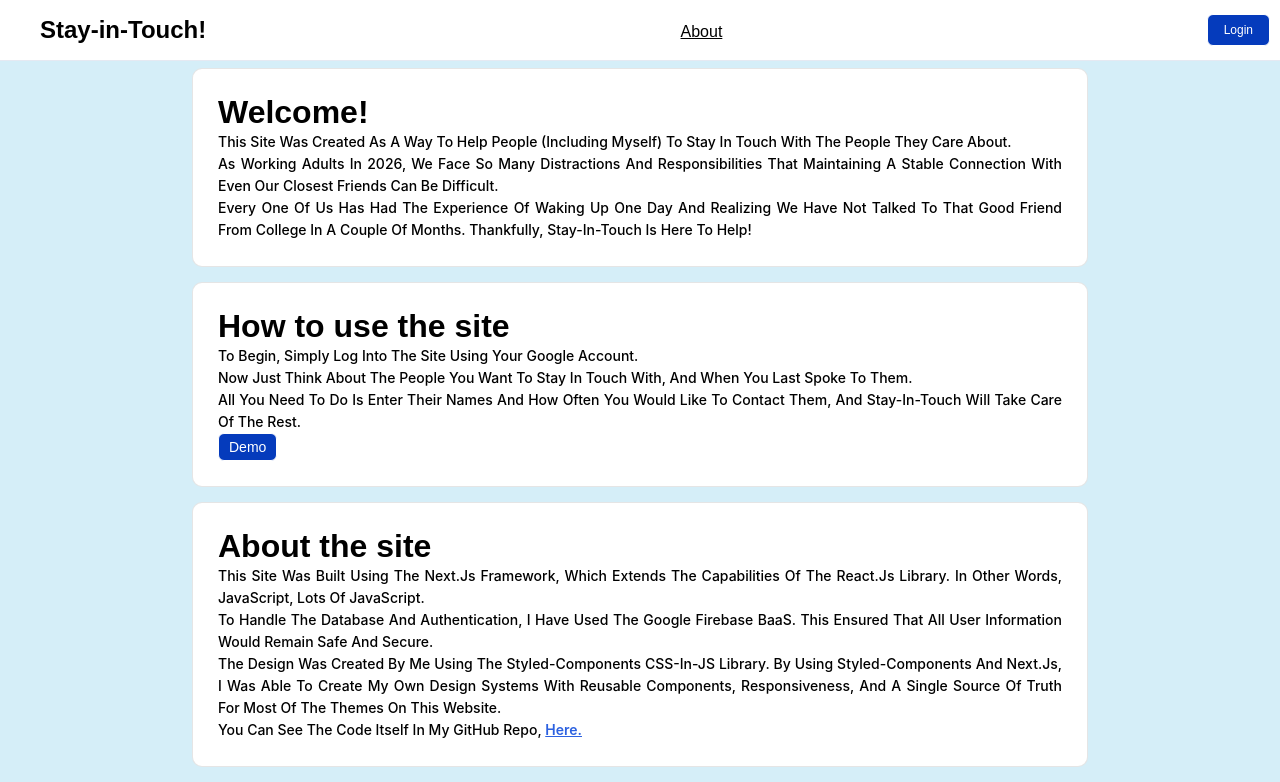
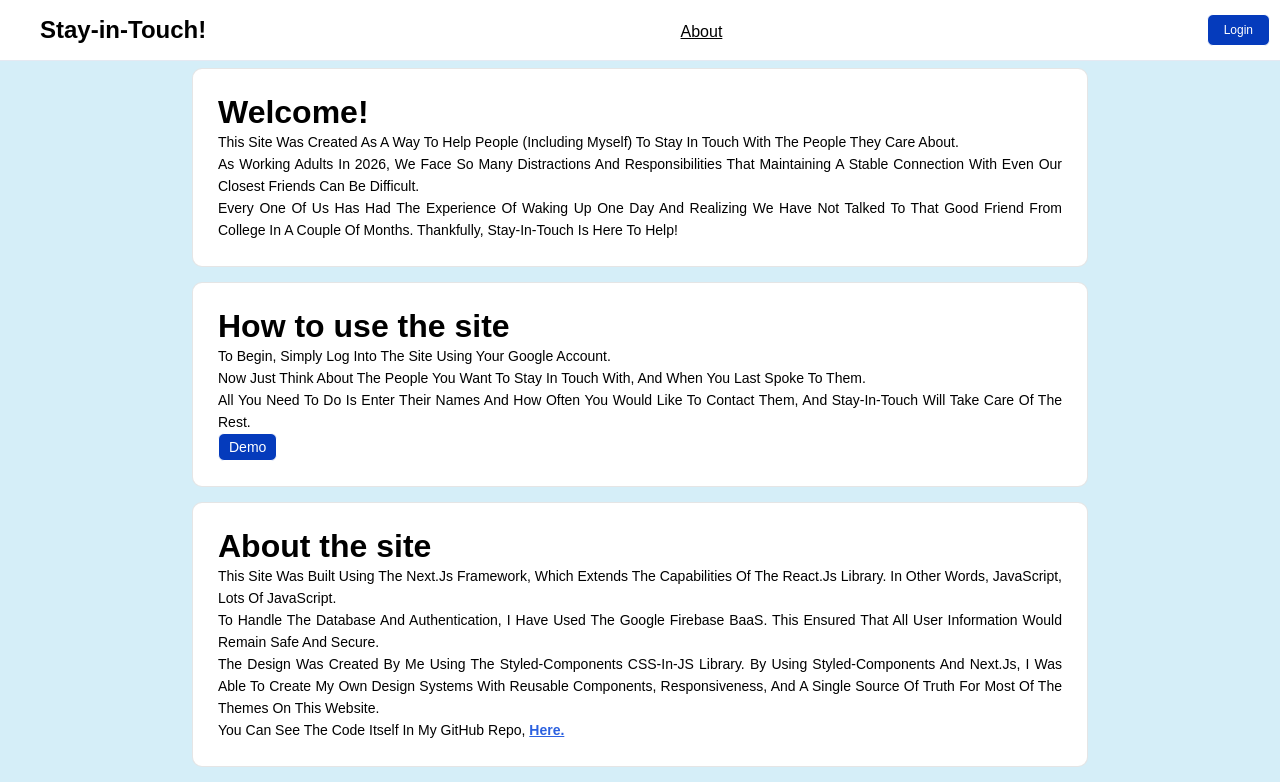
Before and after one commit to idomand/stayInTouch, a Next.js app: page /about in a window 1280 px wide. Shown: the top 782 px of the page. Built offline with nearby package versions, Linux system fonts and the light colour scheme; no server answers.

Commit message:
feat: set initial state of showMainForm to false in MainForm component and update fonts

```diff
--- a/Components/Common/StyledText.ts
+++ b/Components/Common/StyledText.ts
@@ -47,7 +47,6 @@ export const P2 = styled.p`
   font-size: ${({ theme }) => theme.typeScale.p_normal};
 `;
 export const P3 = styled.p`
-  font-family: Inter;
   margin: 0;
   padding: 0;
   font-weight: 500;
--- a/Components/MainForm.tsx
+++ b/Components/MainForm.tsx
@@ -9,7 +9,7 @@ import { H1 } from "./Common/StyledText";
 export default function MainForm() {
   const { currentUser } = useAuth()!;
   const [hiddenGameIndicator, setHiddenGameIndicator] = useState(false);
-  const [showMainForm, setShowMainForm] = useState(true);
+  const [showMainForm, setShowMainForm] = useState(false);
 
   function startGame() {
     setHiddenGameIndicator((value) => !value);
```
